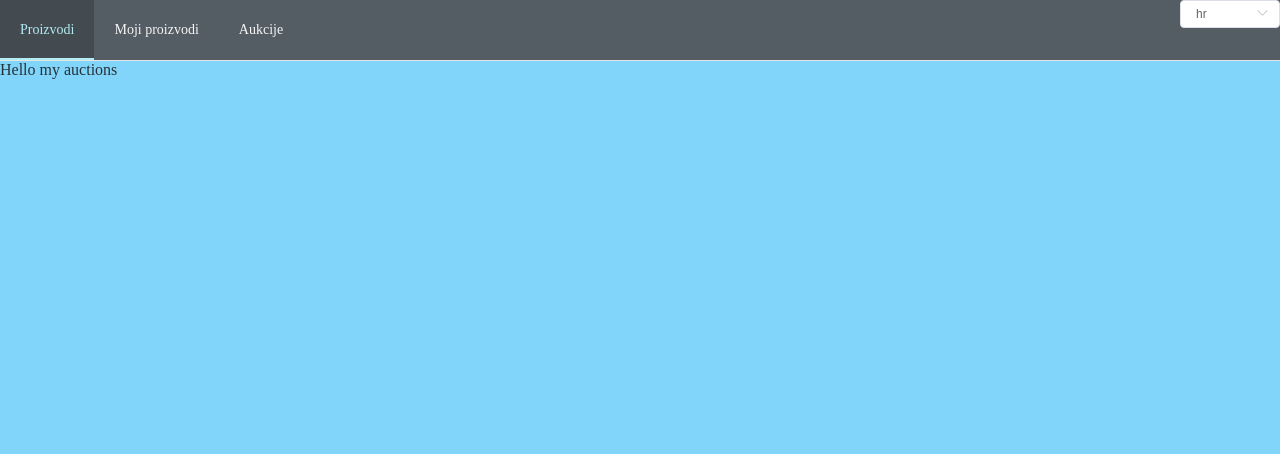
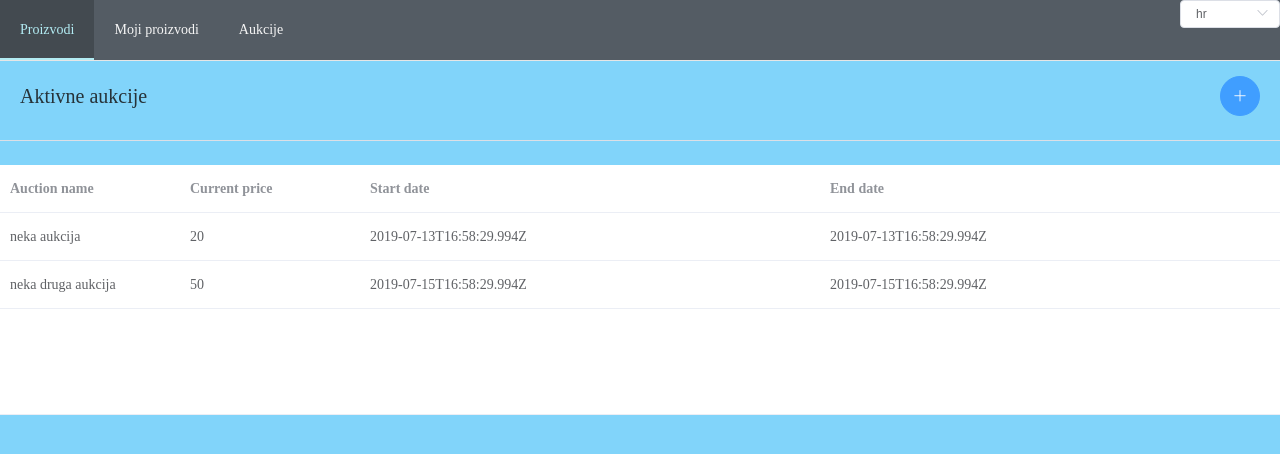
Before and after one commit to DaraKing/vueJS, a Vue app: page /auctions in a window 1280 px wide. Shown: the top 454 px of the page. Built offline with nearby package versions, Linux system fonts and the light colour scheme; what el-search-table-pagination would draw is missing.

Commit message:
added active auctions and add new auction

```diff
--- /dev/null
+++ b/src/components/Auctions/ActiveAuctions.vue
@@ -0,0 +1,72 @@
+<template>
+<div>
+    <el-table
+            :data="auctions"
+            height="250"
+            style="width: 100%">
+        <el-table-column
+                prop="AuctionName"
+                label="Auction name"
+                width="180">
+        </el-table-column>
+        <el-table-column
+                prop="CurrentPrice"
+                label="Current price"
+                width="180">
+        </el-table-column>
+        <el-table-column
+                prop="StartDate"
+                label="Start date">
+        </el-table-column>
+        <el-table-column
+                prop="EndDate"
+                label="End date">
+        </el-table-column>
+    </el-table>
+</div>
+</template>
+
+<script>
+export default {
+  name: 'ActiveAuctions',
+  data () {
+    return {
+      loading: false,
+      auctions: [
+        {
+          Id: 1,
+          AuctionName: 'neka aukcija',
+          Amount: 12,
+          WeightType: 3,
+          CurrentPrice: 20,
+          ImageUrl: 'https://picsum.photos/id/100/2500/1656',
+          StartDate: '2019-07-13T16:58:29.994Z',
+          EndDate: '2019-07-13T16:58:29.994Z',
+          UserId: '1',
+          WinnerId: 'Johan Sebastian Bach',
+          OwnerFullName: 'Cotton Joe',
+          AuctionLocation: 'Milvoki'
+        },
+        {
+          Id: 2,
+          AuctionName: 'neka druga aukcija',
+          Amount: 15,
+          WeightType: 3,
+          CurrentPrice: 50,
+          ImageUrl: 'https://picsum.photos/id/1000/5626/3635',
+          StartDate: '2019-07-15T16:58:29.994Z',
+          EndDate: '2019-07-15T16:58:29.994Z',
+          UserId: '2',
+          WinnerId: 'Darko Milichich',
+          OwnerFullName: 'Cotton Joe',
+          AuctionLocation: 'Milvoki'
+        }
+      ]
+    }
+  }
+}
+</script>
+
+<style scoped>
+
+</style>
--- /dev/null
+++ b/src/components/Auctions/AddAuction.vue
@@ -0,0 +1,15 @@
+<template>
+<div>
+    Addara aukcije
+</div>
+</template>
+
+<script>
+  export default {
+    name: 'AddAuction'
+  }
+</script>
+
+<style scoped>
+
+</style>
--- a/src/locales/en.json
+++ b/src/locales/en.json
@@ -17,5 +17,9 @@
   "product-type": "Product type",
   "product-picture": "Product picture",
   "product-description": "Product description",
-  "search": "Search"
+  "search": "Search",
+  "active-auctions": "Active auctions",
+  "create-auction": "Create auction",
+  "dialog-closing": "Are you sure to close this dialog?",
+  "create-new-auction": "Add new auction"
 }
--- a/src/locales/hr.json
+++ b/src/locales/hr.json
@@ -17,5 +17,9 @@
   "product-type": "Tip proizvoda",
   "product-picture": "Slika proizvoda",
   "product-description": "Opis proizvoda",
-  "search": "Pretraži"
+  "search": "Pretraži",
+  "active-auctions": "Aktivne aukcije",
+  "create-auction": "Napravi aukciju",
+  "dialog-closing": "Jeste li sigurni da zatvorite ovaj dijalog?",
+  "create-new-auction": "Dodaj novu aukciju"
 }
--- /dev/null
+++ b/src/scss/Auctions/_main.scss
@@ -0,0 +1,12 @@
+@import "../common";
+#auctions-header {
+  display: flex;
+  justify-content: space-between;
+  align-items: center;
+  padding: 15px 20px 0px 20px;
+}
+
+.auction-title {
+  font-size: 20px;
+  color: $primaryFontColor;
+}
--- a/src/views/Auctions.vue
+++ b/src/views/Auctions.vue
@@ -1,15 +1,53 @@
 <template>
     <div>
-        Hello my auctions
+        <div id="auctions-header">
+            <span class="auction-title">
+                {{ $t('active-auctions') }}
+            </span>
+            <el-tooltip class="item" effect="dark" v-bind:content="$t('create-auction')" placement="top">
+                <el-button type="primary" icon="el-icon-plus" @click="dialogVisible = true" circle></el-button>
+            </el-tooltip>
+
+            <el-dialog
+                    v-bind:title="$t('create-new-auction')"
+                    :visible.sync="dialogVisible"
+                    width="30%"
+                    :before-close="handleClose">
+                <AddAuction></AddAuction>
+                <span slot="footer" class="dialog-footer">
+                    <el-button @click="dialogVisible = false">{{ $t('cancel') }}</el-button>
+                    <el-button type="primary" @click="dialogVisible = false">{{ $t('create') }}</el-button>
+                </span>
+            </el-dialog>
+        </div>
+        <el-divider></el-divider>
+        <ActiveAuctions></ActiveAuctions>
     </div>
 </template>
 
 <script>
+import ActiveAuctions from '../components/Auctions/ActiveAuctions'
+import AddAuction from '../components/Auctions/AddAuction'
 export default {
-  name: 'Auctions'
+  name: 'Auctions',
+  components: { AddAuction, ActiveAuctions },
+  data() {
+    return {
+      dialogVisible: false
+    };
+  },
+  methods: {
+    handleClose (done) {
+      this.$confirm(this.$t('dialog-closing'))
+        .then(_ => {
+          done()
+        })
+        .catch(_ => {})
+    }
+  }
 }
 </script>
 
-<style scoped>
-
+<style lang="scss">
+@import "../scss/Auctions/main";
 </style>
```
